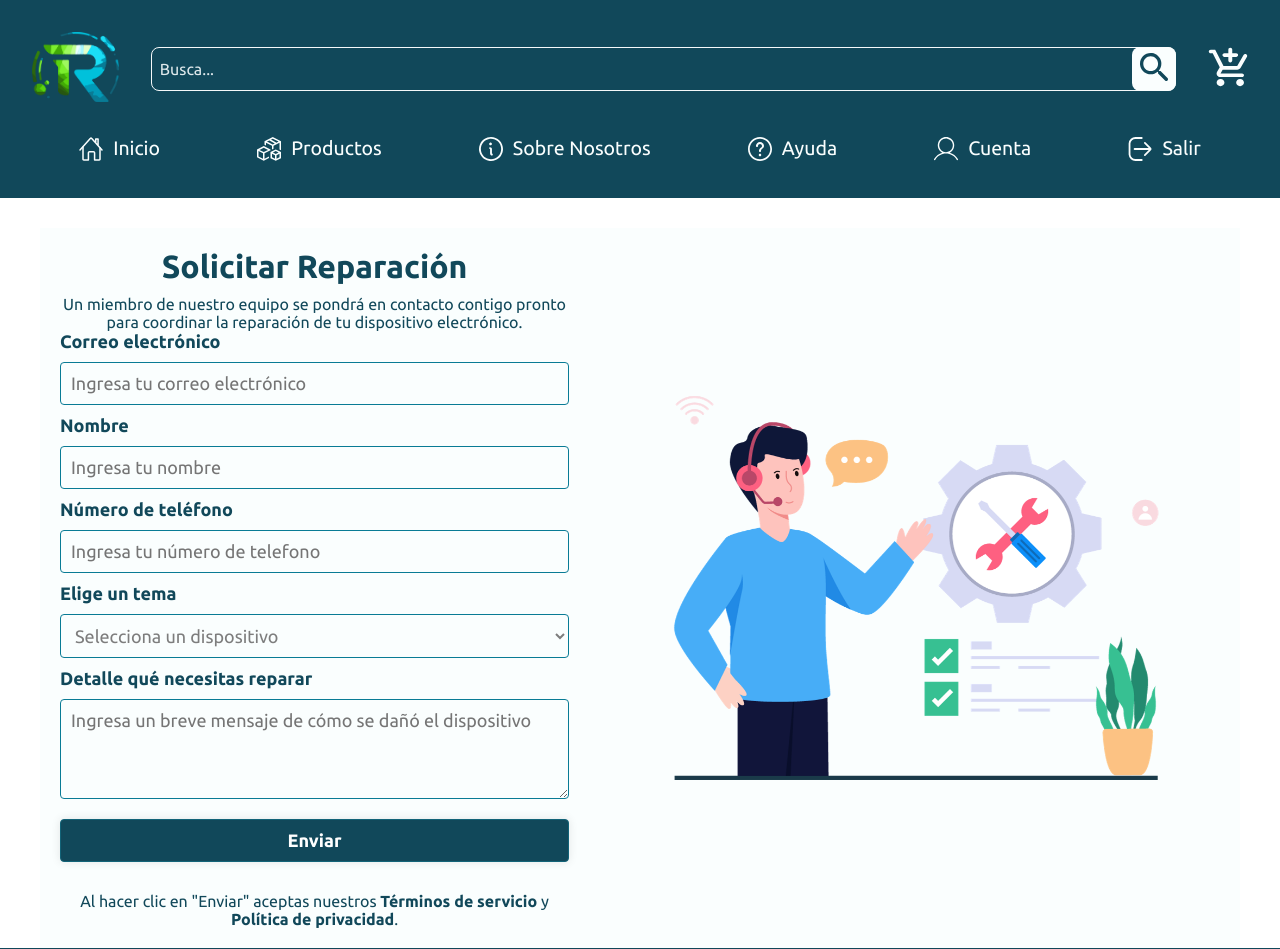
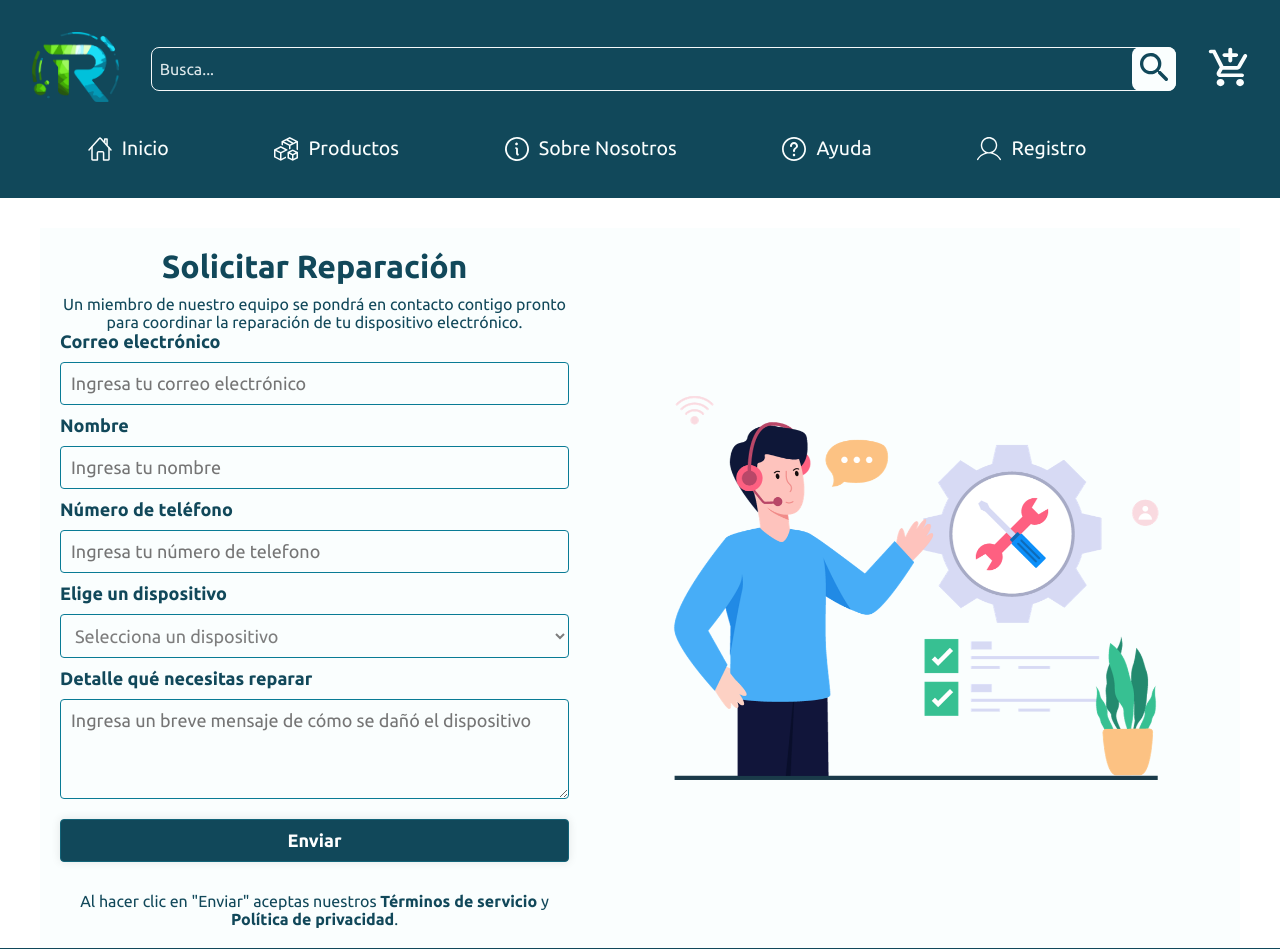
Before and after one commit to GioSalcedo/TechRevamp, a Node server app: page /servicio-reparacion in a window 1280 px wide. Shown: the top 949 px of the page. Run offline with Node 20, Linux system fonts and the light colour scheme; some libraries are stand-ins or nearby versions.

Commit message:
changes front

```diff
--- a/public/css/navbar.css
+++ b/public/css/navbar.css
@@ -140,6 +140,9 @@
     background: var(--Colors-secondary-green-principal-200, #c1fd93);
 }
 
+#logout{
+    display: none;
+}
 /* ----------------MEDIA QUERIES FOR RESPONSIVE DESIGN---------------- */
 
 /* MQ for tablets ((min-width: 768px) */
--- a/public/css/products.css
+++ b/public/css/products.css
@@ -124,4 +124,3 @@
     font-size: var(--ubuntu--headline--23-small-400);
   }
 }
-}
--- a/src/views/partials/navbar.ejs
+++ b/src/views/partials/navbar.ejs
@@ -90,7 +90,7 @@
             <rect width="24" height="24" fill="white"/>
           </clipPath>
         </defs>
-      </svg></i><span class="menu-text">Cuenta</span></a></li>
+      </svg></i><span class="menu-text">Registro</span></a></li>
       <li><a href="/cerrar-sesion" id="logout"><svg xmlns="http://www.w3.org/2000/svg" width="24" height="24" viewBox="0 0 24 24" fill="none">
         <g clip-path="url(#clip0_1557_2400)">
           <path d="M13.7565 22.9938H7.64781C6.11142 23.0646 4.60897 22.5274 3.46583 21.4985C2.3227 20.4695 1.63091 19.0316 1.54028 17.4963V6.5037C1.63091 4.96835 2.3227 3.5305 3.46583 2.50155C4.60897 1.47259 6.11142 0.935366 7.64781 1.00621H13.7553" stroke="#FAFEFE" stroke-width="1.78374" stroke-linecap="round" stroke-linejoin="round"/>
--- a/src/views/repair-form.ejs
+++ b/src/views/repair-form.ejs
@@ -25,7 +25,7 @@
           <label for="phone">Número de teléfono</label>
           <input type="tel" id="phone" name="phone" placeholder="Ingresa tu número de telefono">
 
-          <label for="topic">Elige un tema</label>
+          <label for="topic">Elige un dispositivo</label>
           <select id="topic" name="topic">
             <option value="">Selecciona un dispositivo</option>
             <option value="soporte">Portatil</option>
```
